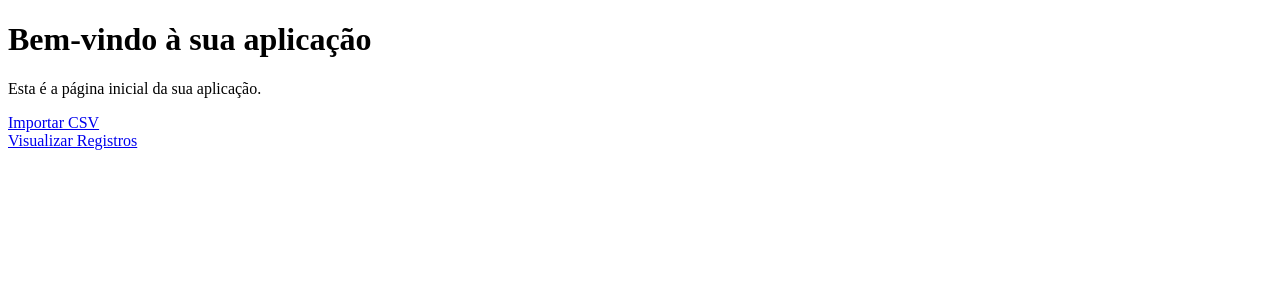
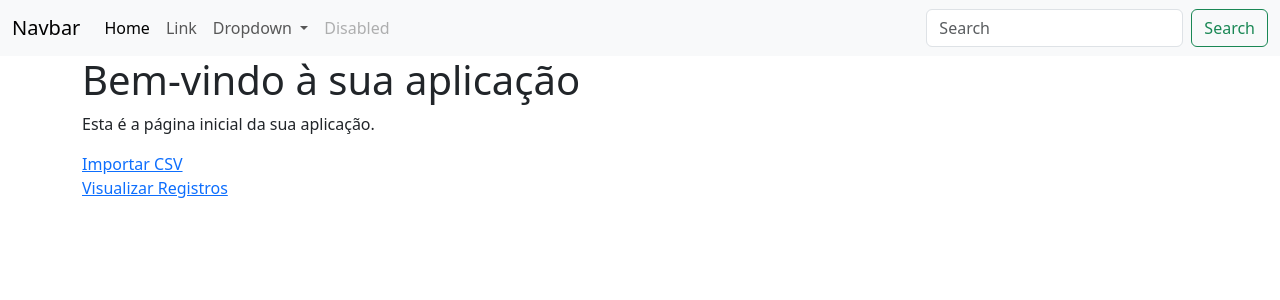
Before and after one commit to rpribeiro75/cwconfirmations, a Django app: page / in a window 1280 px wide. Shown: the top 300 px of the page. Run offline with Django 4.2, Linux system fonts and the light colour scheme.

Commit message:
second commit

```diff
--- /dev/null
+++ b/confirm_app/templates/base.html
@@ -0,0 +1,19 @@
+<!doctype html>
+<html lang="en">
+  <head>
+    <meta charset="utf-8">
+    <meta name="viewport" content="width=device-width, initial-scale=1">
+    <title>Confirmations</title>
+    <link href="https://cdn.jsdelivr.net/npm/bootstrap@5.3.2/dist/css/bootstrap.min.css" rel="stylesheet" integrity="sha384-T3c6CoIi6uLrA9TneNEoa7RxnatzjcDSCmG1MXxSR1GAsXEV/Dwwykc2MPK8M2HN" crossorigin="anonymous">
+  </head>
+  <body>
+    {% include "navbar.html" %}
+    <div class="container">
+        {% block content %}
+        {% endblock %}
+    </div>
+
+
+    <script src="https://cdn.jsdelivr.net/npm/bootstrap@5.3.2/dist/js/bootstrap.bundle.min.js" integrity="sha384-C6RzsynM9kWDrMNeT87bh95OGNyZPhcTNXj1NW7RuBCsyN/o0jlpcV8Qyq46cDfL" crossorigin="anonymous"></script>
+  </body>
+</html>
--- a/confirm_app/templates/home.html
+++ b/confirm_app/templates/home.html
@@ -1,8 +1,7 @@
-<!DOCTYPE html>
-<html>
-<head>
-    <title>Home</title>
-</head>
+{% extends "base.html" %}
+
+{% block content %}
+
 <body>
     <h1>Bem-vindo à sua aplicação</h1>
     <p>Esta é a página inicial da sua aplicação.</p>
@@ -11,4 +10,6 @@
     <br>
     <a href="{% url 'visualizar' %}">Visualizar Registros</a>
 </body>
+
+{% endblock %}
 </html>
--- /dev/null
+++ b/confirm_app/templates/navbar.html
@@ -0,0 +1,36 @@
+<nav class="navbar navbar-expand-lg bg-body-tertiary">
+    <div class="container-fluid">
+      <a class="navbar-brand" href="#">Navbar</a>
+      <button class="navbar-toggler" type="button" data-bs-toggle="collapse" data-bs-target="#navbarSupportedContent" aria-controls="navbarSupportedContent" aria-expanded="false" aria-label="Toggle navigation">
+        <span class="navbar-toggler-icon"></span>
+      </button>
+      <div class="collapse navbar-collapse" id="navbarSupportedContent">
+        <ul class="navbar-nav me-auto mb-2 mb-lg-0">
+          <li class="nav-item">
+            <a class="nav-link active" aria-current="page" href="#">Home</a>
+          </li>
+          <li class="nav-item">
+            <a class="nav-link" href="#">Link</a>
+          </li>
+          <li class="nav-item dropdown">
+            <a class="nav-link dropdown-toggle" href="#" role="button" data-bs-toggle="dropdown" aria-expanded="false">
+              Dropdown
+            </a>
+            <ul class="dropdown-menu">
+              <li><a class="dropdown-item" href="#">Action</a></li>
+              <li><a class="dropdown-item" href="#">Another action</a></li>
+              <li><hr class="dropdown-divider"></li>
+              <li><a class="dropdown-item" href="#">Something else here</a></li>
+            </ul>
+          </li>
+          <li class="nav-item">
+            <a class="nav-link disabled" aria-disabled="true">Disabled</a>
+          </li>
+        </ul>
+        <form class="d-flex" role="search">
+          <input class="form-control me-2" type="search" placeholder="Search" aria-label="Search">
+          <button class="btn btn-outline-success" type="submit">Search</button>
+        </form>
+      </div>
+    </div>
+  </nav>
```
